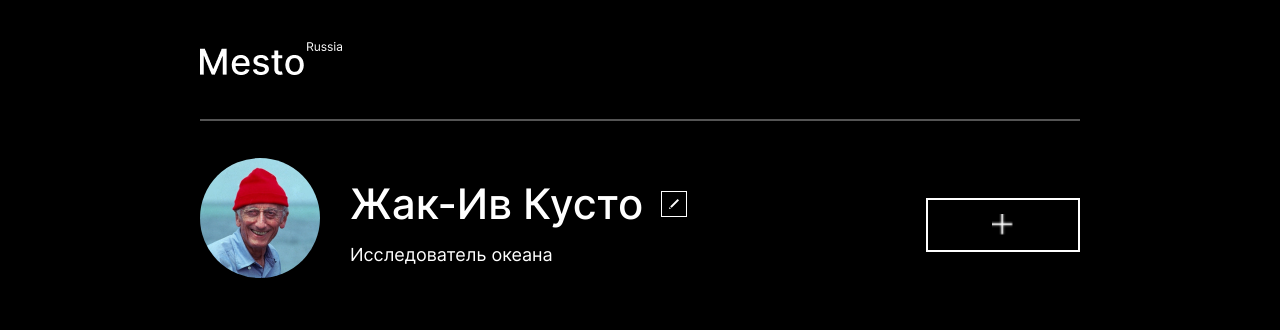
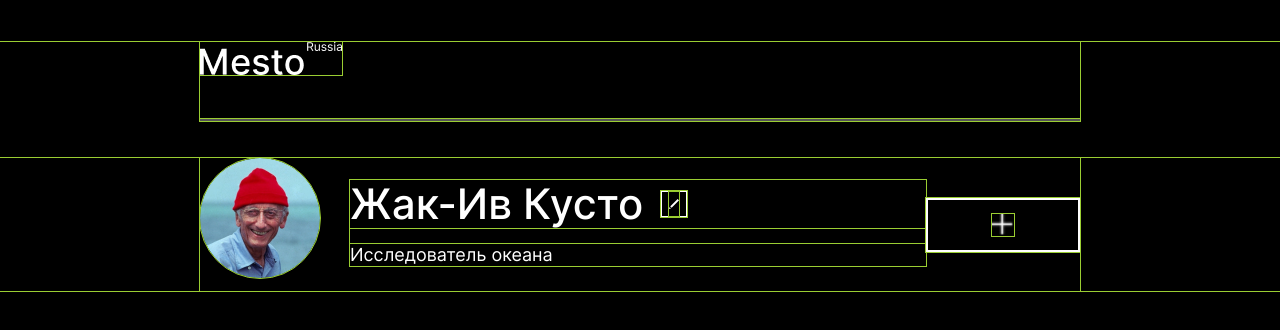
Before and after one commit to chipolino047/mesto, a plain HTML site: page index.html in a window 1280 px wide. Drawn offline with Linux system fonts and the light colour scheme.

Commit message:
Пробую сделать слияние

```diff
--- a/style/style.css
+++ b/style/style.css
@@ -142,3 +142,7 @@
     box-sizing: border-box;
     padding-bottom: 22px;
 }
+
+* {
+    outline: 1px solid yellowgreen;
+}
```
